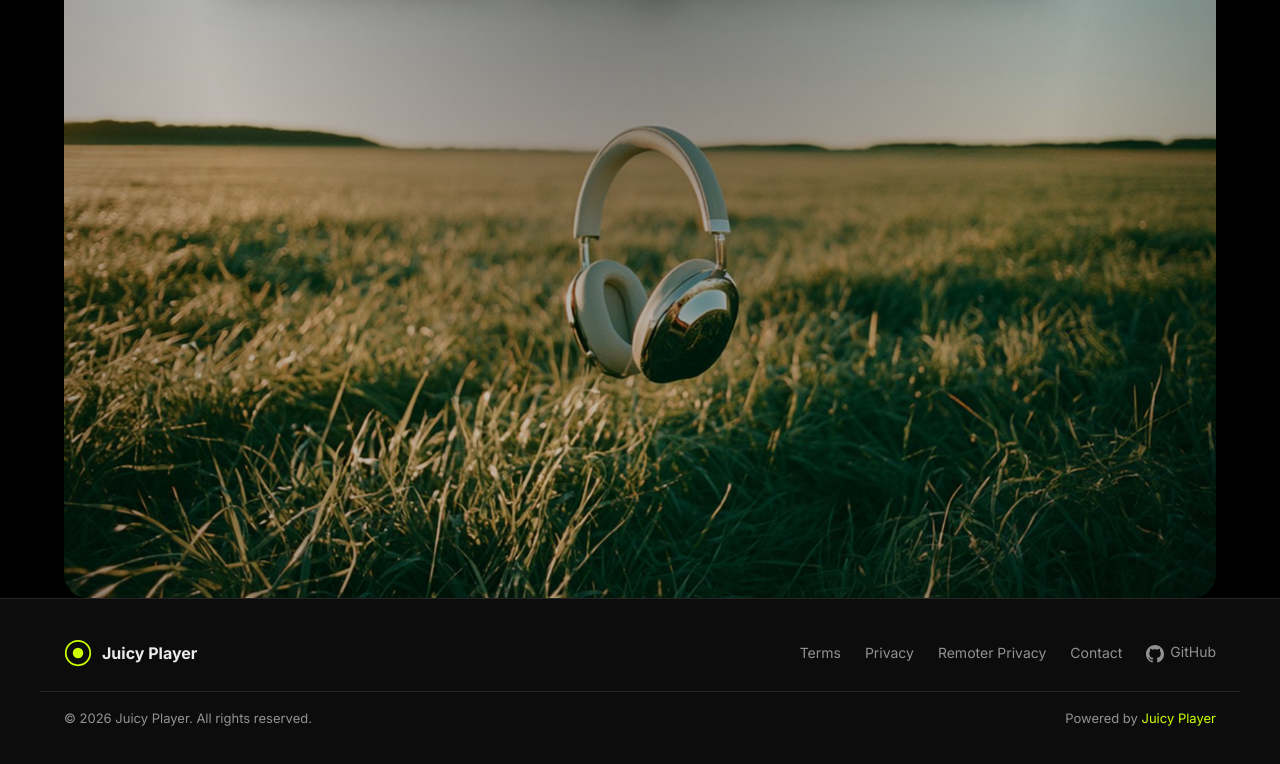
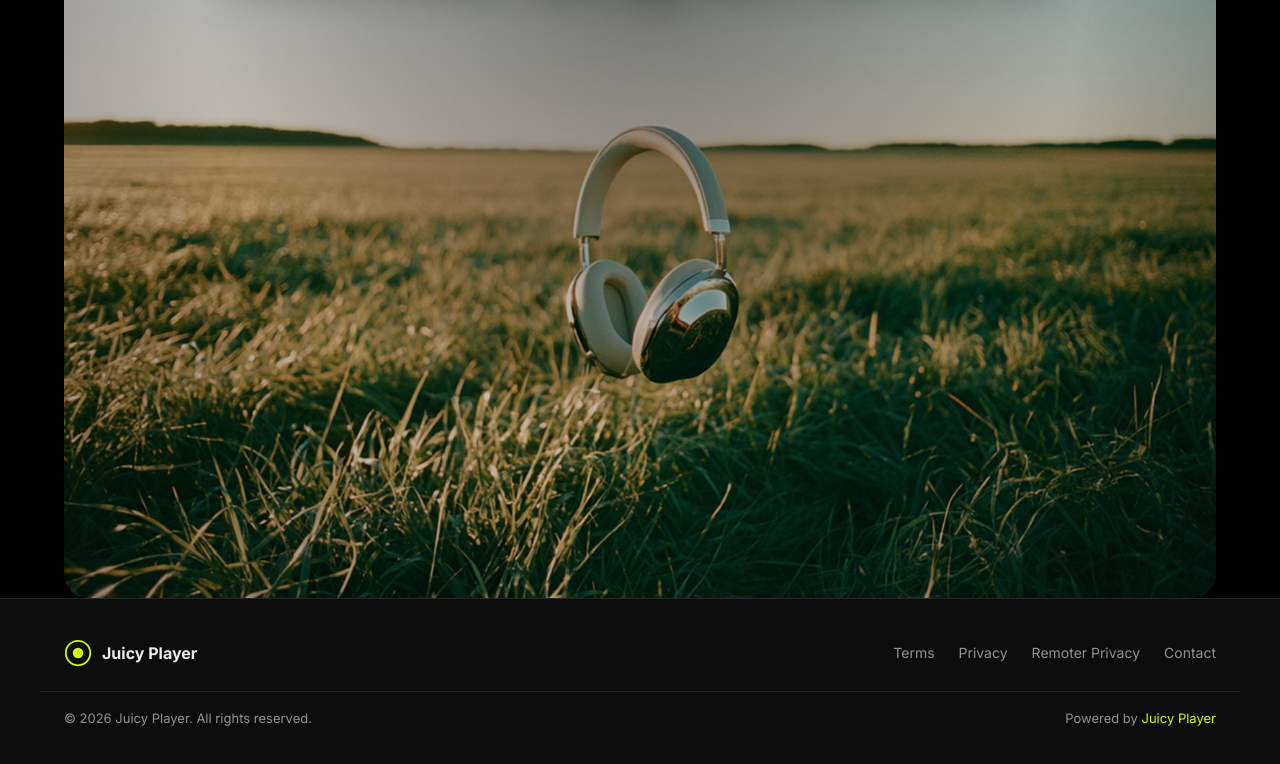
Before and after one commit to 625673575/JuicyPlayer.github.io, a React (Vite) app: page / in a window 1280 px wide. Shown: the part 7322-8086 px from the top of the page. Built offline with nearby package versions, Linux system fonts and the light colour scheme.

Commit message:
去掉GitHub footer

```diff
--- a/src/components/Footer.tsx
+++ b/src/components/Footer.tsx
@@ -14,16 +14,6 @@ export default function Footer() {
           <a href="privacy.html" data-i18n="footerPrivacy">Privacy</a>
           <a href="remoter-privacy.html" data-i18n="footerPrivacyRemoter">Remoter Privacy</a>
           <a href="mailto:hifior@foxmail.com" data-i18n="footerContact">Contact</a>
-          <a
-            href="https://github.com/625673575/JuicyPlayer.github.io"
-            target="_blank"
-            rel="noopener noreferrer"
-          >
-            <svg width="18" height="18" viewBox="0 0 24 24" fill="currentColor" style={{ display: 'inline', verticalAlign: 'middle', marginRight: 6 }}>
-              <path d="M12 0C5.37 0 0 5.37 0 12c0 5.31 3.435 9.795 8.205 11.385.6.105.825-.255.825-.57 0-.285-.015-1.23-.015-2.235-3.015.555-3.795-.735-4.035-1.41-.135-.345-.72-1.41-1.23-1.695-.42-.225-1.02-.78-.015-.795.945-.015 1.62.87 1.845 1.23 1.08 1.815 2.805 1.305 3.495.99.105-.78.42-1.305.765-1.605-2.67-.3-5.46-1.335-5.46-5.925 0-1.305.465-2.385 1.23-3.225-.12-.3-.54-1.53.12-3.18 0 0 1.005-.315 3.3 1.23.96-.27 1.98-.405 3-.405s2.04.135 3 .405c2.295-1.56 3.3-1.23 3.3-1.23.66 1.65.24 2.88.12 3.18.765.84 1.23 1.905 1.23 3.225 0 4.605-2.805 5.625-5.475 5.925.435.375.81 1.095.81 2.22 0 1.605-.015 2.895-.015 3.3 0 .315.225.69.825.57A12.02 12.02 0 0024 12c0-6.63-5.37-12-12-12z" />
-            </svg>
-            GitHub
-          </a>
         </nav>
       </div>
       <div className="container footer-meta">
```
